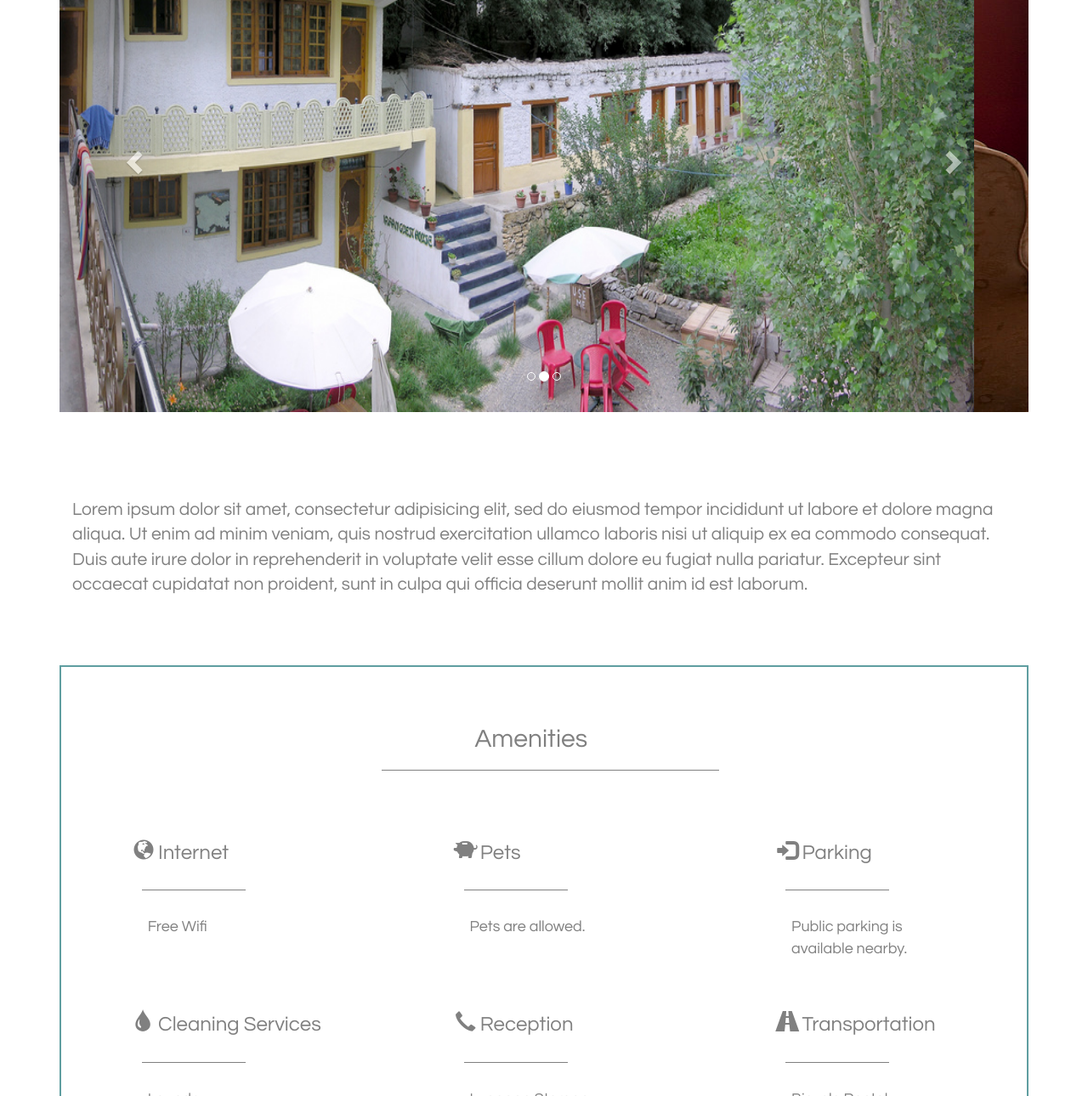
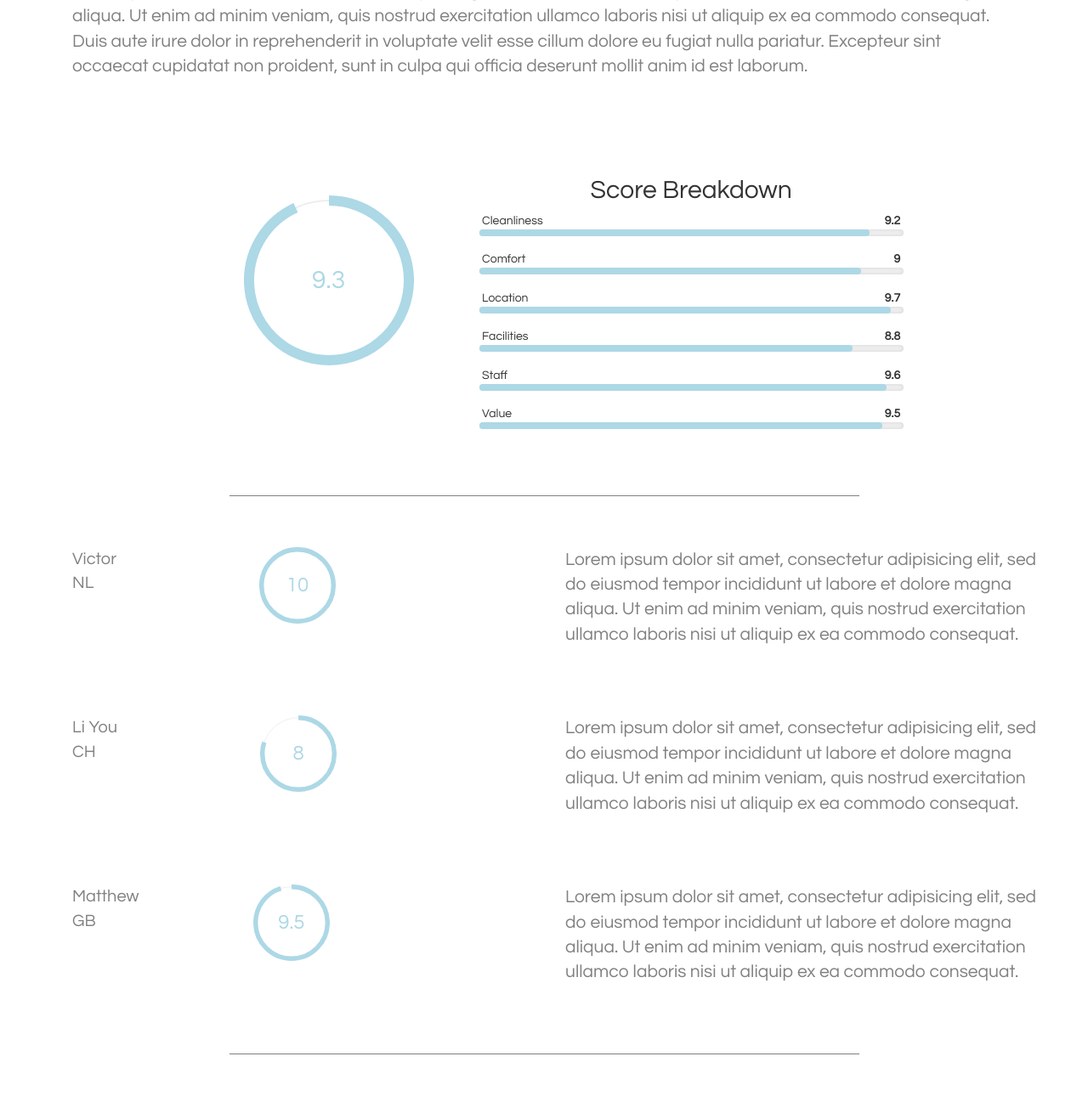
Before and after one commit to LauraXiulan/guesthouse-website, a plain HTML site: page test.html in a window 1280 px wide. Shown: the part 848-2138 px from the top of the page at 85% size. Drawn offline with Linux system fonts and the light colour scheme.

Commit message:
made test page for reviews with one container, work in progress

```diff
--- a/test.css
+++ b/test.css
@@ -29,12 +29,21 @@ h2 {
 	text-align: center;
 }
 
+div {
+	display: block;
+}
+
 p {
 	color: grey;
 }
 
 .lead {
 	text-align: left;
+}
+
+.lead1 {
+	text-align: left;
+	padding-bottom: 40px;
 }
 
 hr {
@@ -52,18 +61,6 @@ hr {
 	background-color: grey;
 	height: 1px;
 	border-width: 0;
-	width: 35%;
-	float: left;
-	margin-left: 10px;
-}
-
-.hr-standard1 {
-	clear: both;
-	color: grey;
-	background-color: grey;
-	height: 1px;
-	border-width: 0;
-	margin-right: 38%;
 }
 
 /*Banner and menu*/
@@ -213,7 +210,7 @@ hr {
 
 .active1 {
 	margin-right: 20px;
-	margin-left: 350px;
+	margin-left: 460px;
 	font-size: 24px;
 }
 
@@ -226,100 +223,173 @@ hr {
 
 /* End Navbar */
 
-/*Carousel*/
-.carousel {
-  height: auto;
-  margin-left: auto;
-  margin-right: auto;
-  margin-bottom: 60px;
-  position: relative;
+/*Score circle*/
+
+#container {
+  margin: 20px;
+  width: 200px;
+  height: 200px;
+  font-size: 30px;
+  float: left;
+  display: inline-block;
 }
 
-/* Since positioning the image, we need to help out the caption */
-.carousel-caption {
-  z-index: 10;
+#container1 {
+  	width: 90px;
+  	height: 90px;
+  	font-size: 24px;
+  	display: inline-block;
+  	margin-bottom: 40px;
 }
 
- .carousel-caption p {
-   margin-bottom: 20px;
-   font-size: 21px;
-   line-height: 1.4;
+#container2 {
+  	width: 90px;
+  	height: 90px;
+  	font-size: 24px;
+  	display: inline-block;
+  	margin-bottom: 40px;
 }
 
-/* Declare heights because of positioning of img element */
-.carousel .item {
-  height: 600px;
-  background-color: black;
-}
-.carousel-inner > .item > img {
-  position: absolute;
-  top: 0;
-  left: 0;
-  min-width: 100%;
-  height: 100%;
- }
-
-@media screen and (min-width: 768px)
-.carousel-indicators {
-    bottom: 20px;
-}
-/*End Carousel*/
-
-/*Amenities*/
-
-.amenities {
-	list-style: none;
-    border: 2px solid cadetblue;
-    background-color: white;
-    color: grey;
-    margin-left: auto;
-    margin-right: auto;
-    height: auto;
-    text-align: center;
-    margin-bottom: 40px;
-    padding-bottom: 40px;
-    display: inline-block;
+#container3 {
+  	width: 90px;
+  	height: 90px;
+  	font-size: 24px;
+  	display: inline-block;
+  	margin-bottom: 40px;
 }
 
+/*End Score Circle*/
 
-.amenities h2 {
-	width: 85%;
+/*Score breakdown*/
+.score-breakdown {
+    max-width: 30em;
+    margin: 0 auto;
+}
+.clearfix {
+    overflow: hidden;
+    display: inline-block;
+    display: block;
 }
 
-.facilities {
-	min-width: 520px;
-	margin-bottom: 5em;
-	display: inline-block;
-    width: 100%;
-    height: 100%;
-    vertical-align: top;
-    box-sizing: border-box;
-    margin-top: 2em;
-    margin-left: 70px;
+.pg-review .score-breakdown-title {
+    font-weight: bold;
 }
 
-.facilities li {
-	clear: both;
-	font-size: 18px;
-	text-align: left;
-	padding-top: 10px;
-    width: 50%;
+.pg-review .score-label-text, .pg-review .score-breakdown-title {
+    text-transform: uppercase;
+    letter-spacing: 1px;
+    font-size: .75em;
 }
 
-.facilities ul {
-	padding-left: 1.2em;
+.score-breakdown-title {
+    text-align: center;
+    margin-bottom: 1em;
 }
 
-.facilities-category {
-	text-align: left;
+.score-category {
+    margin-bottom: 1.25em;
 }
 
-.marketing .col-lg-4 {
-  margin-bottom: 20px;
+.pg-review .score-label {
+    padding-bottom: .25em;
 }
 
-.marketing .col-lg-4 p {
-  margin-bottom: 10px;
+.score-label-text {
+    float: left;
+    box-sizing: border-box;
+    -o-box-sizing: border-box;
+    -webkit-box-sizing: border-box;
+    -moz-box-sizing: border-box;
+    padding-left: .25em;
+}
+
+.pg-review .score-label-value {
+    line-height: 1;
+}
+
+.score-label-value {
+    float: right;
+    box-sizing: border-box;
+    -o-box-sizing: border-box;
+    -webkit-box-sizing: border-box;
+    -moz-box-sizing: border-box;
+    padding-right: .25em;
+    font-weight: bold;
+}
+
+.score-meter {
+    height: 8px;
+    position: relative;
+    background: #eee;
+    -webkit-border-radius: 25px;
+    -moz-border-radius: 25px;
+    border-radius: 25px;
+    -webkit-box-shadow: inset 0 0 4px rgba(0,0,0,0.1);
+    -moz-box-shadow: inset 0 0 4px rgba(0,0,0,0.1);
+    box-shadow: inset 0 0 4px rgba(0,0,0,0.1);
+}
+
+.pg-review .score-meter>span {
+    background: #b62020;
+}
+
+.score-meter>span {
+    display: block;
+    height: 100%;
+    -webkit-border-radius: 25px;
+    -moz-border-radius: 25px;
+    border-radius: 25px;
+    background-color: lightblue;
+    position: relative;
+    overflow: hidden;
+}
+
+.clearfix:before, .clearfix:after {
+    content: " ";
+    display: table;
+}
+
+.content-body-inner {
+    box-sizing: border-box;
+    -o-box-sizing: border-box;
+    -webkit-box-sizing: border-box;
+    -moz-box-sizing: border-box;
+    padding: 1em;
+    float: left;
+    padding-bottom: 60px;
+}
+
+.pg-review .aggregate-score {
+    margin-bottom: 2em;
+}
+
+.aggregate-score {
+    text-align: center;
+    position: relative;
+}
+
+/*End Score Breakdown*/
+
+/*Reviews*/
+
+.starter-template1 {
+    -webkit-column-count: 2; /* Chrome, Safari, Opera */
+    -moz-column-count: 2; /* Firefox */
+    column-count: 2;
+    padding-bottom: 40px;
+    padding-top: 20px;
+    column-gap: 20px;
+}
+
+.name {
+	float: left;
+	font-size: 20px;
+}
+
+.content-text {
+	float: left;
+	display: inline-block;
+	text-align: right;
 }
 
 /*Footer*/
@@ -329,6 +399,7 @@ hr {
 }
 
 #footer {
+	clear:both;
     margin: 0 auto;
     background-color: #ffffff;
     width: 960px;
--- a/test.html
+++ b/test.html
@@ -8,7 +8,7 @@
   <meta name="author" content="">
   <title>Guesthouse</title>
   <link href="./bootstrap/css/bootstrap.min.css" rel="stylesheet">
-  <link href="test.css" rel="stylesheet">
+  <link href="reviews.css" rel="stylesheet">
 </head>
 <body>
 
@@ -84,43 +84,9 @@
   <div class="container">
     <div class="starter-template">
       <section>
-        <h1>Guesthouse</h1>
+        <h1>Reviews</h1>
         <hr>
       </section>
-    </div>
-
-  <!--Image Slider-->
-  <div id="myCarousel" class="carousel slide" data-ride="carousel">
-      <ol class="carousel-indicators">
-        <li data-target="#myCarousel" data-slide-to="0" class="active"></li>
-        <li data-target="#myCarousel" data-slide-to="1"></li>
-        <li data-target="#myCarousel" data-slide-to="2"></li>
-      </ol>
-      <div class="carousel-inner" role="listbox">
-        <div class="item active">
-          <img class="first-slide" src="./images/testguesthouse.jpg" alt="First slide">
-            <div class="container">
-            </div>
-        </div>
-        <div class="item">
-          <img class="second-slide" src="./images/testinterior.jpg" alt="Second slide">
-            <div class="container">
-            </div>
-        </div>
-        <div class="item">
-          <img class="third-slide" src="./images/testvillage.jpg" alt="Third slide">
-            <div class="container">
-            </div>
-        </div>
-      </div>
-      <a class="left carousel-control" href="#myCarousel" role="button" data-slide="prev">
-        <span class="glyphicon glyphicon-chevron-left" aria-hidden="true"></span>
-        <span class="sr-only">Previous</span>
-      </a>
-      <a class="right carousel-control" href="#myCarousel" role="button" data-slide="next">
-        <span class="glyphicon glyphicon-chevron-right" aria-hidden="true"></span>
-        <span class="sr-only">Next</span>
-      </a>
     </div>
 
    <!-- Start content -->
@@ -135,128 +101,109 @@
       </section><br>
     </div>
 
-
-    <!-- Amenities box -->
-    <div class="amenities"><br>
-      <div class="facilities">
-        <h2>Amenities</h2>
-        <hr class="hr-standard1">
-        <br><br>
-          <div class="column">
-            <div class="col-lg-4">
-              <h3 class="facilities-category"><span class="glyphicon glyphicon-globe"></span>&nbsp;Internet<br></h3>
-              <hr class="hr-standard">
-              <ul class="facilities-list">
-               <li class="facilities-item">Free Wifi</li>
-               <li></li>
-               <li></li>
-               <li>
-                </li>
-              </ul>
+    <!-- Review Circle -->
+    <div id="container">
     </div>
-            <div class="col-lg-4">
-              <h3 class="facilities-category"><span class="glyphicon glyphicon-piggy-bank"></span>&nbsp;Pets<br></h3>
-              <hr class="hr-standard">
-              <ul class="facilities-list">
-                <li class="facilities-item">Pets are allowed.</li>
-                <li></li>
-                <li></li>
-                <li>
-                </li>
-              </ul>
+    <div class="content-body-inner clearfix">
+      <h2>Score Breakdown</h2>
+        <div class="score-breakdown-col1">
+          <div class="score-category cleanliness">
+            <div class="score-label clearfix">
+              <div class="score-label-text ng-binding">Cleanliness</div>
+              <div class="score-label-value ng-binding">9.2</div>
             </div>
-            <div class="col-lg-4">
-              <h3 class="facilities-category"><span class="glyphicon glyphicon-log-in"></span>&nbsp;Parking</h3>
-              <hr class="hr-standard">
-              <ul class="facilities-list">
-                <li class="facilities-item">Public parking is available nearby.</li>
-                <li></li>
-                <li></li>
-                <li>
-                </li>
-              </ul>
+            <div class="score-meter">
+              <span style="width: 92%"></span>
             </div>
-            <div class="col-lg-4">
-              <h3 class="facilities-category"><span class="glyphicon glyphicon-tint"></span>&nbsp;Cleaning Services<br></h3>
-              <hr class="hr-standard">
-              <ul class="facilities-list">
-                <li class="facilities-item">Laundry</li>
-                <li></li>
-                <li></li>
-                <li>
-                </li>
-              </ul>
           </div>
-            <div class="col-lg-4">
-              <h3 class="facilities-category"><span class="glyphicon glyphicon-earphone"></span>&nbsp;Reception<br></h3>
-              <hr class="hr-standard">
-              <ul class="facilities-list">
-                <li class="facilities-item">Luggage Storage</li>
-                <li></li>
-                <li></li>
-                <li>
-                </li>
-              </ul>
+          <div class="score-category comfort">
+            <div class="score-label clearfix">
+              <div class="score-label-text ng-binding">Comfort</div>
+              <div class="score-label-value ng-binding">9</div>
             </div>
-            <div class="col-lg-4">
-              <h3 class="facilities-category"><span class="glyphicon glyphicon-road"></span>&nbsp;Transportation<br></h3>
-              <hr class="hr-standard">
-              <ul class="facilities-list">
-                <li class="facilities-item">Bicycle Rental</li>
-                <li></li>
-                <li></li>
-                <li>
-                </li>
-              </ul>
+            <div class="score-meter">
+              <span style="width: 90%"></span>
             </div>
-            <div class="col-lg-4">
-              <h3 class="facilities-category"><span class="glyphicon glyphicon-film"></span>&nbsp;Activities<br></h3>
-              <hr class="hr-standard">
-              <ul class="facilities-list">
-                <li class="facilities-item">Cycling</li>
-                <li></li>
-                <li></li>
-                <li>
-                </li>
-              </ul>
           </div>
-            <div class="col-lg-4">
-              <h3 class="facilities-category"><span class="glyphicon glyphicon-briefcase"></span>&nbsp;Business Facilities<br></h3>
-              <hr class="hr-standard">
-              <ul class="facilities-list">
-                <li class="facilities-item">Newspaper</li>
-                <li></li>
-                <li></li>
-                <li>
-                </li>
-              </ul>
+          <div class="score-category location">
+            <div class="score-label clearfix">
+              <div class="score-label-text ng-binding">Location</div>
+              <div class="score-label-value ng-binding">9.7</div>
             </div>
-            <div class="col-lg-4">
-              <h3 class="facilities-category"><span class="glyphicon glyphicon-list-alt"></span>&nbsp;General<br></h3>
-              <hr class="hr-standard">
-              <ul class="facilities-list">
-                <li class="facilities-item"> Airconditioning</li>
-                <li></li>
-                <li></li>
-                <li>
-                </li>
-              </ul>
+            <div class="score-meter">
+              <span style="width: 97%"></span>
             </div>
-            <div class="col-lg-4">
-              <h3 class="facilities-category"><span class="glyphicon glyphicon-cutlery"></span>&nbsp;Food and Drink<br></h3>
-              <hr class="hr-standard">
-              <ul class="facilities-list">
-                <li class="facilities-item">Restaurant</li>
-                <li class="facilities-item1">Room Service</li>
-                <li class="facilities-item1">Barbeque</li>
-                <li class="facilities-item1">Bar
-                </li>
-              </ul>
+          </div>
+        </div>
+          <div class="score-breakdown-col2">
+            <div class="score-category facilities">
+              <div class="score-label clearfix">
+                <div class="score-label-text ng-binding">Facilities</div>
+                <div class="score-label-value ng-binding">8.8</div>
+              </div>
+              <div class="score-meter">
+                <span style="width: 88%"></span>
+              </div>
+            </div>
+            <div class="score-category staff">
+              <div class="score-label clearfix">
+                <div class="score-label-text ng-binding">Staff</div>
+                <div class="score-label-value ng-binding">9.6</div>
+              </div>
+              <div class="score-meter">
+                <span style="width: 96%"></span>
+            </div>
+          </div>
+          <div class="score-category value">
+            <div class="score-label clearfix">
+              <div class="score-label-text ng-binding">Value</div>
+              <div class="score-label-value ng-binding">9.5</div>
+            </div>
+            <div class="score-meter">
+              <span style="width: 95%"></span>
             </div>
           </div>
         </div>
       </div>
 
+    <!-- End Review Circle -->
+
+    <!-- Start Reviews -->
+    <hr class="hr-standard"><br>
+    <div class="container">
+      <div class="starter-template1">
+        <section>
+          <div class="name"><p class="lead1">Victor<br>NL</div>
+          <div id="container1"></div></p>
+          <div class="content-text"><p class="lead">Lorem ipsum dolor sit amet, consectetur adipisicing elit, sed do eiusmod
+          tempor incididunt ut labore et dolore magna aliqua. Ut enim ad minim veniam,
+          quis nostrud exercitation ullamco laboris nisi ut aliquip ex ea commodo
+          consequat. </p></div>
+        </section><br>
+      </div>
+      <div class="starter-template1">
+        <section>
+          <div class="name"><p class="lead1">Li You<br>CH</div>
+          <div id="container2"></div></p>
+          <div class="content-text"><p class="lead">Lorem ipsum dolor sit amet, consectetur adipisicing elit, sed do eiusmod
+          tempor incididunt ut labore et dolore magna aliqua. Ut enim ad minim veniam,
+          quis nostrud exercitation ullamco laboris nisi ut aliquip ex ea commodo
+          consequat.</p></div>
+        </section><br>
+      </div>
+      <div class="starter-template1">
+        <section>
+          <div class="name"><p class="lead1">Matthew<br>GB</div>
+          <div id="container3"></div></p>
+          <div class="content-text"><p class="lead">Lorem ipsum dolor sit amet, consectetur adipisicing elit, sed do eiusmod
+          tempor incididunt ut labore et dolore magna aliqua. Ut enim ad minim veniam,
+          quis nostrud exercitation ullamco laboris nisi ut aliquip ex ea commodo
+          consequat. </p></div>
+        </section><br>
+      </div>
+    </div>
+    <hr class="hr-standard">
+    <br>
 
     <!--Footer-->
     <!-- Wavy Line <div id="pre-footer">
@@ -275,11 +222,12 @@
       </ul>
     </div>
     </div>
-
   <!-- End Footer -->
 
 
   <script src="./jquery/jquery.min.js"></script>
+  <script src="./bootstrap/js/progressbar.js"></script>
   <script src="./bootstrap/js/bootstrap.min.js"></script>
+  <script src="reviews.js"></script>
 </body>
 </html>
```
Lines whose indentation alone changed are shown as unchanged.
